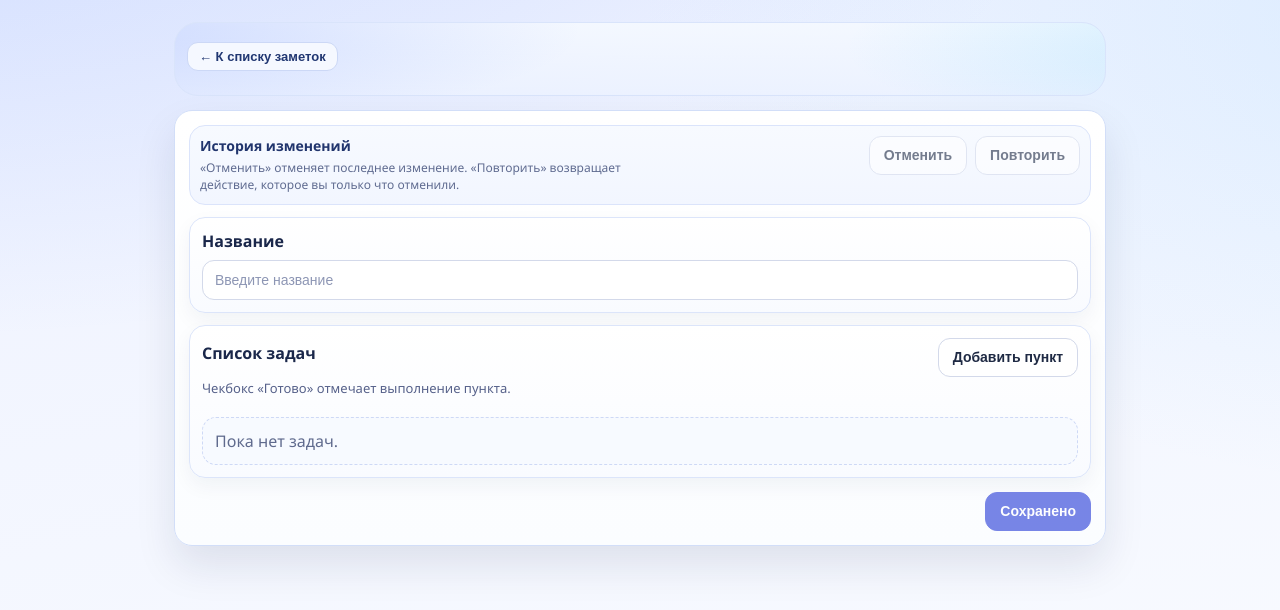
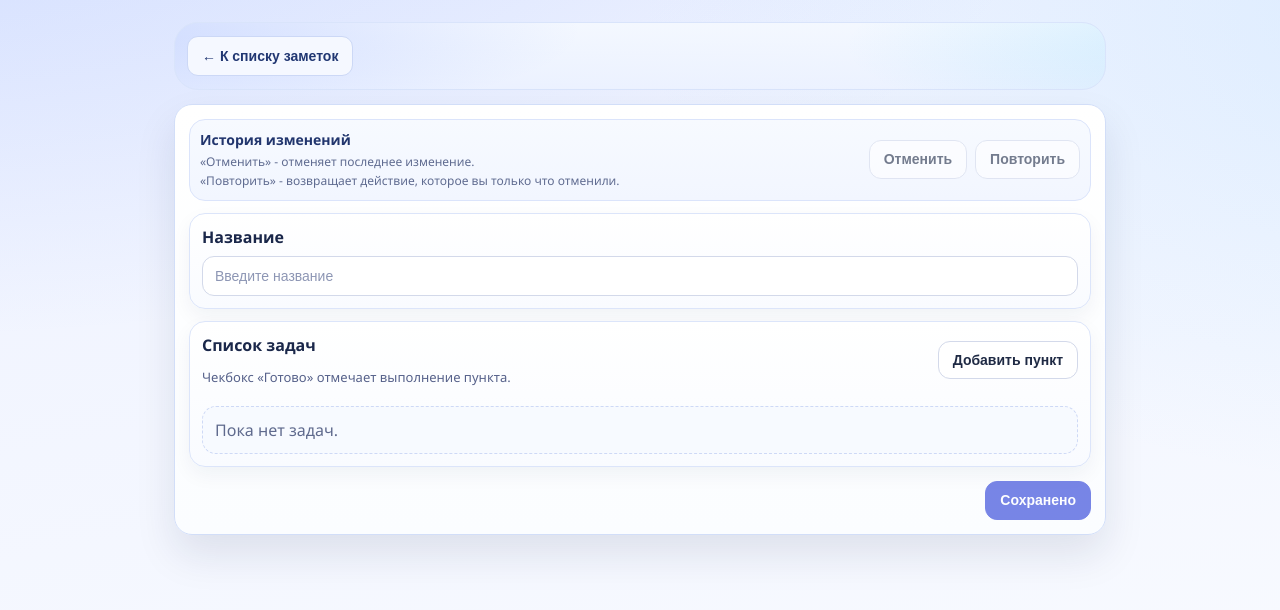
Before and after one commit to NikitaSitlivy/nuxt-notes-spa, a Nuxt app: page /notes/new in a window 1280 px wide. Shown: the top 610 px of the page. Built offline with nearby package versions, Linux system fonts and the light colour scheme.

Commit message:
docker setup

```diff
--- a/app/pages/index.vue
+++ b/app/pages/index.vue
@@ -38,16 +38,22 @@
           </div>
         </div>
 
-        <ul class="preview">
-          <li v-for="t in previewTodos(n.todos)" :key="t.id" class="preview__item">
-            <span class="marker" :class="{ 'marker--done': t.done }">{{ t.done ? 'Готово' : 'Todo' }}</span>
+        <TransitionGroup name="previewList" tag="ul" class="preview">
+          <li v-for="t in previewTodos(n)" :key="t.id" class="preview__item">
+            <span class="marker" :class="{ 'marker--done': t.done }">{{ t.done ? 'Готово' : 'В работе' }}</span>
             <span class="text" :class="{ 'text--done': t.done }">{{ t.text || 'Пустой пункт' }}</span>
           </li>
-          <li v-if="remainingTodos(n.todos) > 0" class="preview__more">
-            + ещё {{ remainingTodos(n.todos) }} {{ pluralizeTodos(remainingTodos(n.todos)) }}
+          <li v-if="n.todos.length > 4" key="toggle" class="preview__more">
+            <button class="preview__moreBtn" type="button" @click="togglePreview(n.id)">
+              {{
+                isPreviewExpanded(n.id)
+                  ? 'Свернуть список'
+                  : `+ ещё ${remainingTodos(n)} ${pluralizeTodos(remainingTodos(n))}`
+              }}
+            </button>
           </li>
           <li v-if="n.todos.length === 0" class="preview__item preview__item--muted">Нет задач</li>
-        </ul>
+        </TransitionGroup>
       </article>
     </section>
 
@@ -62,20 +68,27 @@
 </template>
 
 <script setup lang="ts">
-import type { Todo } from '~/utils/types'
+import type { Note, Todo } from '~/utils/types'
 
 const store = useNotesStore()
 const notes = computed(() => store.notes)
 
 const deleteOpen = ref(false)
 const deleteId = ref<string | null>(null)
+const expandedPreviews = ref<Record<string, boolean>>({})
 
-const previewTodos = (todos: Todo[]) => {
-  const sorted = [...todos].sort((a, b) => Number(a.done) - Number(b.done))
-  return sorted.slice(0, 4)
+const isPreviewExpanded = (noteId: string) => !!expandedPreviews.value[noteId]
+const togglePreview = (noteId: string) => {
+  expandedPreviews.value[noteId] = !isPreviewExpanded(noteId)
+}
+
+const sortedTodos = (todos: Todo[]) => [...todos].sort((a, b) => Number(a.done) - Number(b.done))
+const previewTodos = (note: Note) => {
+  const sorted = sortedTodos(note.todos)
+  return isPreviewExpanded(note.id) ? sorted : sorted.slice(0, 4)
 }
 const doneCount = (todos: Todo[]) => todos.filter((t) => t.done).length
-const remainingTodos = (todos: Todo[]) => Math.max(0, todos.length - 4)
+const remainingTodos = (note: Note) => Math.max(0, note.todos.length - 4)
 const pluralizeTodos = (count: number) => {
   const mod10 = count % 10
   const mod100 = count % 100
@@ -333,7 +346,31 @@ const confirmDelete = () => {
   color: #2f448b;
 }
 
+.preview__moreBtn {
+  border: none;
+  background: transparent;
+  color: inherit;
+  font: inherit;
+  cursor: pointer;
+  padding: 0;
+  border-radius: 8px;
+  transition: color 0.16s ease;
+}
+
+.preview__moreBtn:hover {
+  color: #243a84;
+}
+
+.preview__moreBtn:focus-visible {
+  outline: none;
+  box-shadow: 0 0 0 3px rgba(52, 85, 245, 0.18);
+}
+
 .marker {
+  display: inline-flex;
+  align-items: center;
+  justify-content: center;
+  min-width: 84px;
   border-radius: 999px;
   border: 1px solid #d7dff8;
   background: #f5f8ff;
@@ -341,6 +378,8 @@ const confirmDelete = () => {
   padding: 3px 8px;
   font-size: 13px;
   flex: 0 0 auto;
+  text-align: center;
+  white-space: nowrap;
 }
 
 .marker--done {
@@ -360,8 +399,18 @@ const confirmDelete = () => {
 }
 
 .text--done {
-  text-decoration: line-through;
   color: #6a759a;
+}
+
+.previewList-enter-active,
+.previewList-leave-active {
+  transition: all 0.2s ease;
+}
+
+.previewList-enter-from,
+.previewList-leave-to {
+  opacity: 0;
+  transform: translateY(4px);
 }
 
 @media (max-width: 700px) {
--- a/app/pages/notes/[id].vue
+++ b/app/pages/notes/[id].vue
@@ -21,7 +21,10 @@
       <div class="historyPanel">
         <div class="historyPanel__text">
           <div class="historyPanel__title">История изменений</div>
-          <div class="historyPanel__hint">«Отменить» отменяет последнее изменение. «Повторить» возвращает действие, которое вы только что отменили.</div>
+          <div class="historyPanel__hint">
+            <span>«Отменить» - отменяет последнее изменение.</span>
+            <span>«Повторить» - возвращает действие, которое вы только что отменили.</span>
+          </div>
         </div>
         <div class="historyPanel__actions">
           <BaseButton variant="secondary" :disabled="!canUndo" title="Ctrl+Z" @click="undo">Отменить</BaseButton>
@@ -36,11 +39,12 @@
 
       <div class="block">
         <div class="line">
-          <div class="label">Список задач</div>
+          <div class="line__copy">
+            <div class="label">Список задач</div>
+            <div class="todoHint">Чекбокс «Готово» отмечает выполнение пункта.</div>
+          </div>
           <BaseButton variant="secondary" @click="addTodo">Добавить пункт</BaseButton>
         </div>
-
-        <div class="todoHint">Чекбокс «Готово» отмечает выполнение пункта.</div>
 
         <TransitionGroup name="todoList" tag="div" class="todos">
           <div v-for="t in draft.todos" :key="t.id" class="todo">
@@ -117,7 +121,7 @@
 </template>
 
 <script setup lang="ts">
-import type { Note } from '~/utils/types'
+import type { Note, Todo } from '~/utils/types'
 import { createId } from '~/utils/id'
 import { deepClone } from '~/utils/clone'
 import { isEqual } from '~/utils/equal'
@@ -231,9 +235,10 @@ const undo = () => {
   const prev = past.value[past.value.length - 1]
   if (!prev) return
 
-  const removedCount = getRemovedTodosCount(draft.value, prev)
-  if (removedCount > 0) {
-    undoDeleteCount.value = removedCount
+  const removedTodos = getRemovedTodos(draft.value, prev)
+  const shouldAskConfirm = removedTodos.some((todo) => shouldConfirmTodoDelete(todo))
+  if (shouldAskConfirm) {
+    undoDeleteCount.value = removedTodos.length
     undoDeleteOpen.value = true
     return
   }
@@ -257,9 +262,9 @@ const redo = () => {
   resetInputGrouping()
 }
 
-const getRemovedTodosCount = (from: Note, to: Note) => {
+const getRemovedTodos = (from: Note, to: Note) => {
   const toIds = new Set(to.todos.map((t) => t.id))
-  return from.todos.reduce((count, t) => count + Number(!toIds.has(t.id)), 0)
+  return from.todos.filter((t) => !toIds.has(t.id))
 }
 
 const onUndoDeleteClose = () => {
@@ -329,7 +334,36 @@ const addTodo = () => {
   draft.value.todos.push({ id: createId(), text: '', done: false })
 }
 
+const todoExistsInBaseline = (todoId: string) => {
+  if (!baseline.value) return false
+  return baseline.value.todos.some((t) => t.id === todoId)
+}
+
+const shouldConfirmTodoDelete = (todo: Todo) => {
+  if (todoExistsInBaseline(todo.id)) return true
+  if (todo.text.trim().length > 0) return true
+  if (todo.done) return true
+  return false
+}
+
+const removeTodoById = (todoId: string) => {
+  const idx = draft.value.todos.findIndex((t) => t.id === todoId)
+  if (idx === -1) return false
+  resetInputGrouping()
+  recordHistory()
+  draft.value.todos.splice(idx, 1)
+  return true
+}
+
 const askRemoveTodo = (todoId: string) => {
+  const todo = draft.value.todos.find((t) => t.id === todoId)
+  if (!todo) return
+
+  if (!shouldConfirmTodoDelete(todo)) {
+    removeTodoById(todoId)
+    return
+  }
+
   todoDeleteId.value = todoId
   todoDeleteOpen.value = true
 }
@@ -342,14 +376,11 @@ const onTodoDeleteClose = () => {
 const confirmRemoveTodo = () => {
   if (!todoDeleteId.value) return
   const todoId = todoDeleteId.value
-  const idx = draft.value.todos.findIndex((t) => t.id === todoId)
-  if (idx === -1) {
+  const removed = removeTodoById(todoId)
+  if (!removed) {
     onTodoDeleteClose()
     return
   }
-  resetInputGrouping()
-  recordHistory()
-  draft.value.todos.splice(idx, 1)
   onTodoDeleteClose()
 }
 
@@ -529,6 +560,8 @@ watch(
     radial-gradient(500px 100px at -10% 10%, rgba(63, 107, 255, 0.2), transparent),
     radial-gradient(400px 90px at 115% 35%, rgba(62, 196, 250, 0.18), transparent),
     linear-gradient(180deg, rgba(245, 249, 255, 0.9), rgba(236, 242, 255, 0.86));
+  display: flex;
+  align-items: center;
 }
 
 .top {
@@ -537,20 +570,23 @@ watch(
   align-items: center;
   gap: 10px;
   flex-wrap: wrap;
-  margin-bottom: 6px;
+  width: 100%;
+  margin-bottom: 0;
   min-height: 42px;
 }
 
 .back {
   display: inline-flex;
   align-items: center;
+  justify-content: center;
   gap: 8px;
   border: 1px solid #ccd8f6;
   border-radius: 11px;
   background: #f5f8ff;
   color: #213772;
-  padding: 7px 11px;
-  font-size: 13px;
+  padding: 9px 14px;
+  min-height: 40px;
+  font-size: 14px;
   font-weight: 600;
   line-height: 1;
   cursor: pointer;
@@ -623,7 +659,7 @@ watch(
 .historyPanel {
   display: flex;
   justify-content: space-between;
-  align-items: flex-start;
+  align-items: center;
   gap: 10px;
   padding: 10px;
   border: 1px solid #dbe4fb;
@@ -647,6 +683,8 @@ watch(
   line-height: 1.45;
   color: #5f6b90;
   max-width: 62ch;
+  display: grid;
+  gap: 2px;
 }
 
 .historyPanel__actions {
@@ -654,6 +692,7 @@ watch(
   gap: 8px;
   flex-wrap: nowrap;
   flex: 0 0 auto;
+  align-items: center;
 }
 
 .block + .block {
@@ -687,16 +726,24 @@ watch(
   align-items: center;
   gap: 10px;
   flex-wrap: wrap;
+  margin-bottom: 10px;
+}
+
+.line__copy {
+  display: grid;
+  gap: 4px;
+  min-width: 0;
+  align-content: center;
 }
 
 .todoHint {
-  margin-top: 2px;
+  margin: 0;
   color: #56618a;
   font-size: 13px;
 }
 
 .todos {
-  margin-top: 10px;
+  margin-top: 0;
   display: grid;
   gap: 10px;
 }
```
Also changed, not shown: 1 other file (tests, documents, lock files or other folders).
